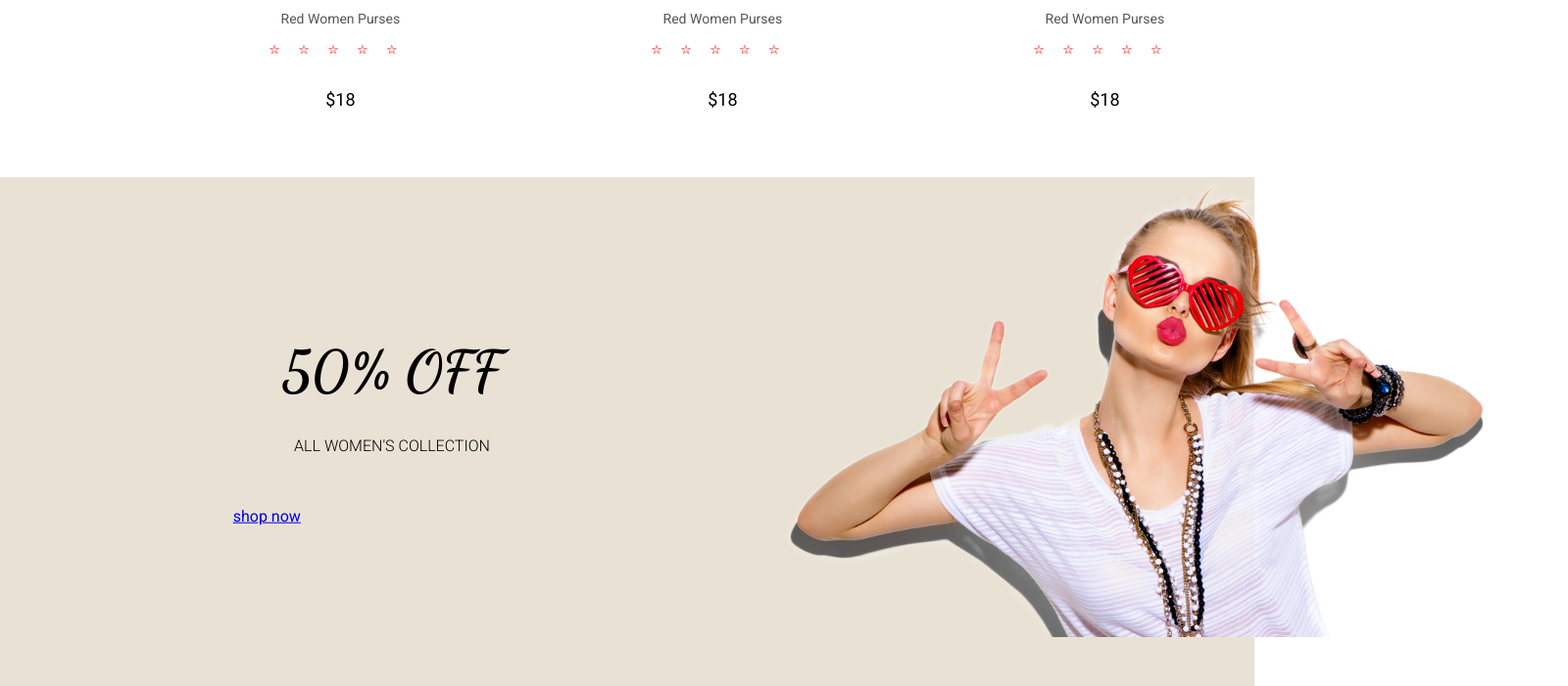
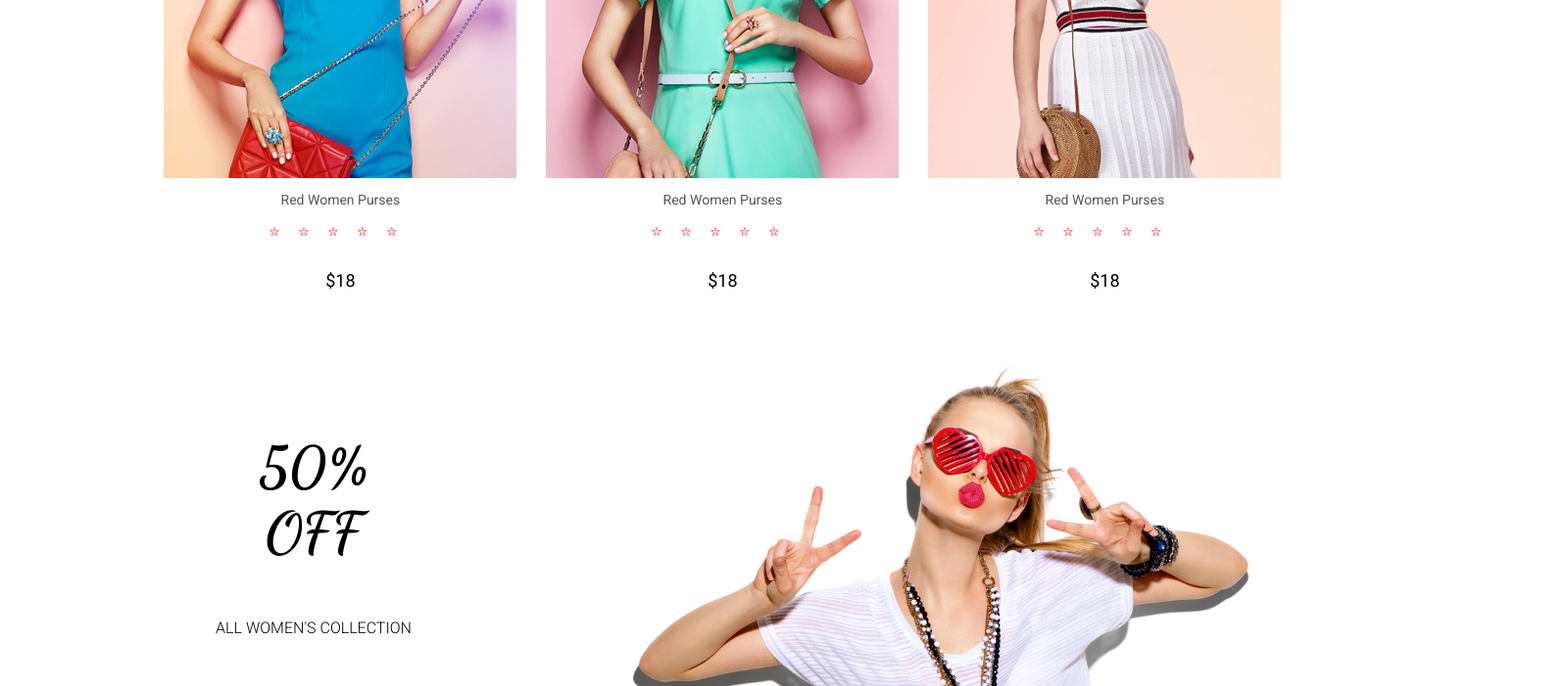
Before and after one commit to thekyeZ/fooseshoes, a website: page index.html in a window 1280 px wide. Shown: the part 1355-2056 px from the top of the page at 98% size, 1600 px wide, since content can reach past the window. Drawn offline with Linux system fonts and the light colour scheme; files whose address does not match are found by name.

```diff
--- a/index.html
+++ b/index.html
@@ -73,12 +73,10 @@
         <div class="banner__fluid">
             <div class="banner__column1">
                 <div class="banner__column1--content">
-                    <div class="content">
                         <p class="tagline">ultimate collection</p>
-                        <h1>Complete Women Fashion Here</h1>
+                        <h1>Complete Women</br> Fashion Here</h1>
                         <a class="content__button content__button--content"
                            href="#">shop now</a>
-                    </div>
                 </div>
             </div>
             <div class="banner__column2">
@@ -162,7 +160,7 @@
             </div>
             <div class="banner__column2">
                 <div class="banner__image">
-                    <img src="assets/images/ban-2.png">
+                    <img class="banner__colored--image" src="assets/images/ban-2.png">
                 </div>
             </div>
         </div>
--- a/scss/main.scss
+++ b/scss/main.scss
@@ -95,7 +95,7 @@
   background-color: #fef7f6;
   height: 48.6px;
   font-size: 11px;
-  width: 100vw;
+  width: 100%;
 }
 
 
@@ -116,19 +116,10 @@
 }
 
 .banner {
-  &__colored {
-    background-color: #e9e2d4;
-    display: flex;
-
-    img {
-      width: 45em;
-      justify-content: flex-end;
-    }
-  }
 
   background-repeat: no-repeat;
   background-size: cover;
-  width: 100vw;
+  width: 100%;
   background-image: url("https://demo.themeies.com/silon/images/bg-1.jpg");
 
 
@@ -136,22 +127,31 @@
     position: relative;
     margin-right: auto;
     margin-left: auto;
-    display: grid;
-    grid-template-columns: 50% 50%;
+    display: flex;
   }
 
   &__column1 {
-    width: 50em;
+    width: 50%;
     position: relative;
-
+    display: flex;
+    align-items: center;
+    justify-content: center;
     &--content {
+      width: 40%;
       position: absolute;
       left: 50%;
       top: 50%;
-      transform: translate(-50%, -50%);
-      @include flex(flex, row, space-between, center);
+    transform: translate(-50%, -50%);
+      @include flex(flex, column, space-around, center);
     }
   }
+  &__column2 {
+    position: relative;
+    display: flex;
+    justify-content: flex-end;
+    width: 50%;
+  }
+}
 
   .content {
     position: relative;
@@ -180,24 +180,8 @@
       }
     }
   }
-
-  &__column2 {
-    width: 50em;
-    @include flex(flex, row, space-around, center);
-
-    div {
-      width: 100em;
-    }
-  }
-
-  &__image {
-    //@include flex(flex, row, space-around, center);
-    //width: 50%;
-  }
-
-  img {
-    max-width: 100%;
-  }
+.banner__colored--image {
+  width: 100%;
 }
 
 p.tagline {
@@ -214,9 +198,8 @@
 }
 
 h1 {
-  font-size: 40px;
-  line-height: 56px;
-  margin-bottom: 35px;
+  font-size: 50px;
+  text-align: center;
 }
 
 .featuredProduct {
```
Also changed, not shown: css/main.css, 1 other file.
